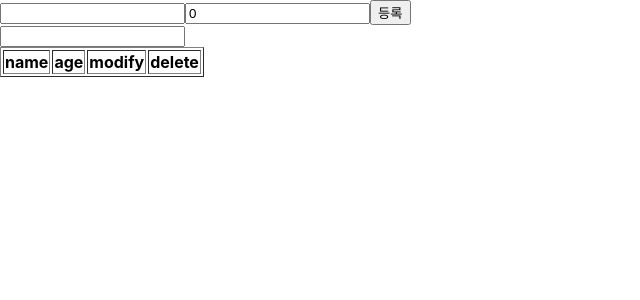
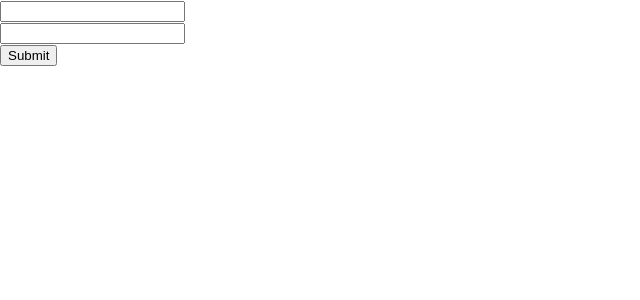
Before and after one commit to qwerasdfxzdcv/react-practice, a React (Create React App) app: page / in a window 1280 px wide. Shown: the top 300 px of the page, without its empty margins (0-640 px from the left). Built offline with nearby package versions, Linux system fonts and the light colour scheme.

Commit message:
Form 학습

```diff
--- /dev/null
+++ b/src/cutomform/Form.jsx
@@ -0,0 +1,29 @@
+import { useState } from "react";
+
+const Form = ()=>{
+  const [state,setState] = useState({name:"",age:0})
+  const onSubmitHandler = (e) =>{
+
+
+    e.preventDefault();
+
+
+    /*const obj={}
+    const {target} =e;
+    console.log(target[0],target.length)
+    for(let i=0;i<target.length;i++){
+      if(target[i]&& target[i].type!=="submit")
+        obj[target[i].name] = target[i].value
+    }
+    console.log(obj)*/
+  }
+  return <form onSubmit={onSubmitHandler}>
+    <input name="name" required />
+    <br/>
+    <input name="age"/> <br/>
+    <input type="submit" />
+  </form>
+
+}
+
+export default Form
--- a/src/index.js
+++ b/src/index.js
@@ -4,11 +4,12 @@ import './index.css';
 import App from './App';
 import reportWebVitals from './reportWebVitals';
 import Join from './Join';
+import Form from './cutomform/Form'
 
 const root = ReactDOM.createRoot(document.getElementById('root'));
 root.render(
   <React.StrictMode>
-    <Join />
+    <Form />
   </React.StrictMode>
 );
 
```
Also changed, not shown: src/utils/index.js (added, +16 -0 lines).
